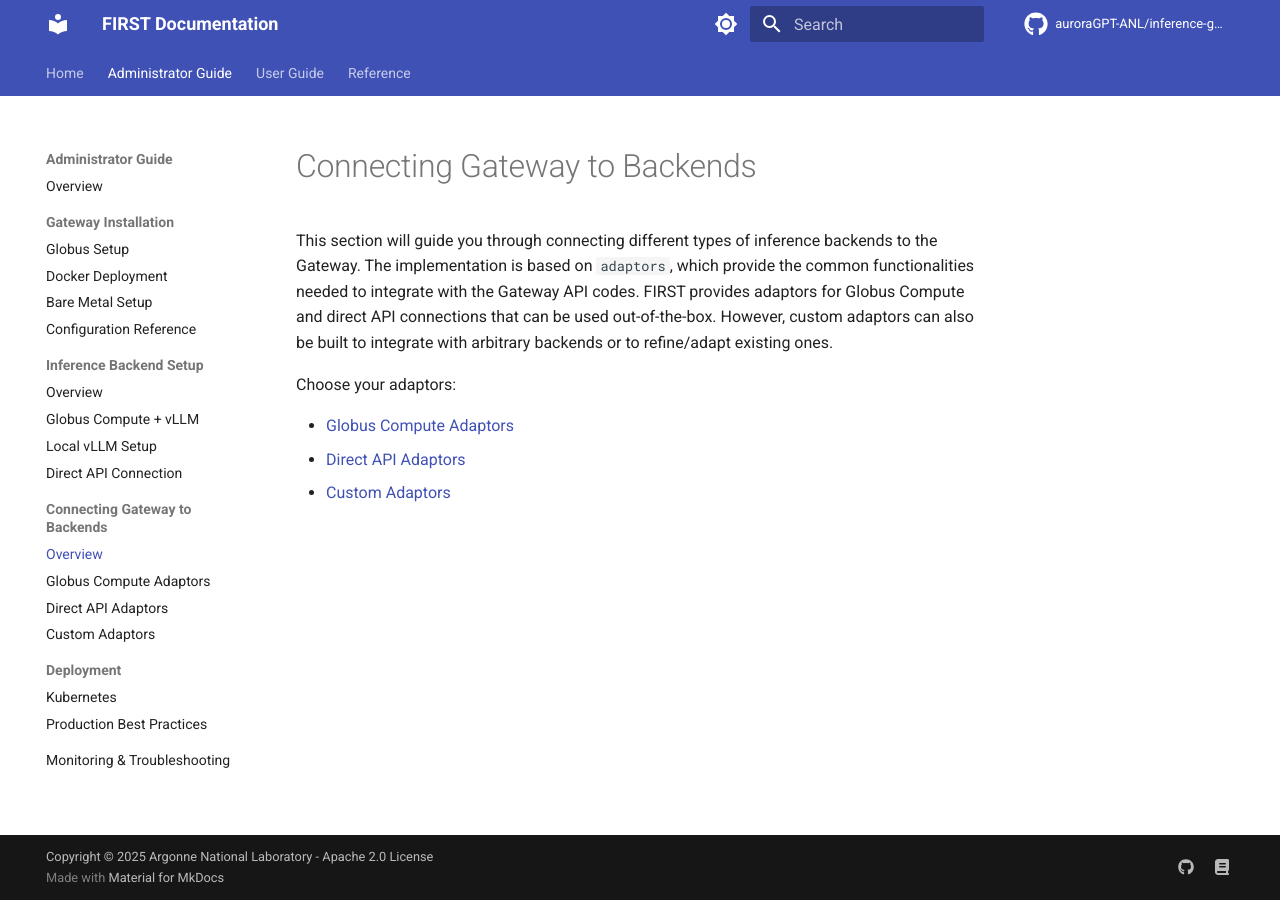
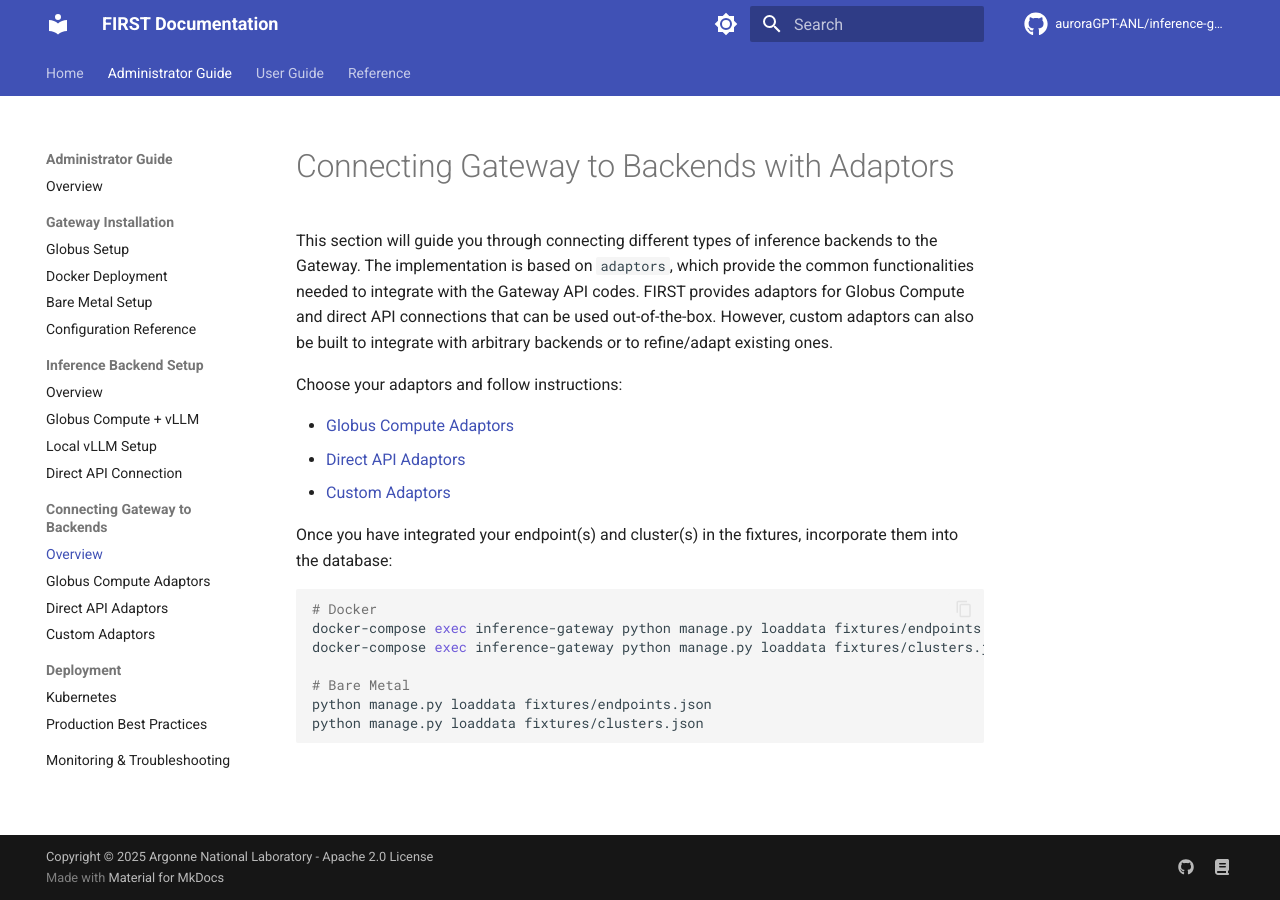
Before and after one commit to auroraGPT-ANL/inference-gateway, an MkDocs documentation site: the page built from docs/admin-guide/connecting-gateway-to-backend/index.md, in a window 1280 px wide. Built offline with MkDocs 1.6.1 and Material for MkDocs 9.7.7, drawn with Linux system fonts in a browser that asks for light colours; comment, search, counter and statistics services are not loaded.

````diff
--- a/docs/admin-guide/connecting-gateway-to-backend/index.md
+++ b/docs/admin-guide/connecting-gateway-to-backend/index.md
@@ -1,9 +1,21 @@
-# Connecting Gateway to Backends
+# Connecting Gateway to Backends with Adaptors
 
 This section will guide you through connecting different types of inference backends to the Gateway. The implementation is based on `adaptors`, which provide the common functionalities needed to integrate with the Gateway API codes. FIRST provides adaptors for Globus Compute and direct API connections that can be used out-of-the-box. However, custom adaptors can also be built to integrate with arbitrary backends or to refine/adapt existing ones.
 
-Choose your adaptors:
+Choose your adaptors and follow instructions:
 
 - [Globus Compute Adaptors](globus-compute.md)
 - [Direct API Adaptors](direct-api.md)
 - [Custom Adaptors](custom.md)
+
+Once you have integrated your endpoint(s) and cluster(s) in the fixtures, incorporate them into the database:
+
+```bash
+# Docker
+docker-compose exec inference-gateway python manage.py loaddata fixtures/endpoints.json
+docker-compose exec inference-gateway python manage.py loaddata fixtures/clusters.json
+
+# Bare Metal
+python manage.py loaddata fixtures/endpoints.json
+python manage.py loaddata fixtures/clusters.json
+```
````
Also changed, not shown: docs/admin-guide/connecting-gateway-to-backend/custom.md (+3 -3 lines), docs/admin-guide/connecting-gateway-to-backend/direct-api.md (+10 -4 lines), docs/admin-guide/connecting-gateway-to-backend/globus-compute.md (+9 -5 lines).
